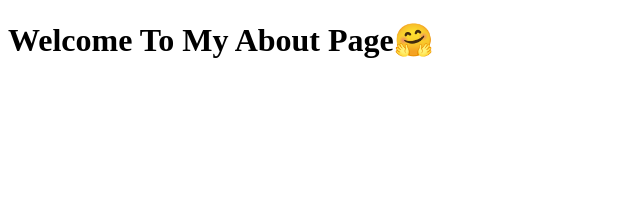
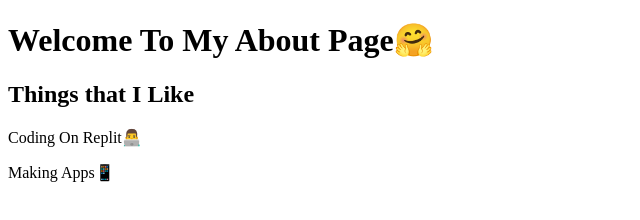
Before and after one commit to caodial/About-me, a plain HTML site: page index.html in a window 1280 px wide. Shown: the whole page, without its empty margins (0-640 px from the left). Drawn offline with Linux system fonts and the light colour scheme.

Commit message:
Update index.html

```diff
--- a/index.html
+++ b/index.html
@@ -6,3 +6,8 @@
   <meta name="viewport" content="width=device-width">
   <title>About Page 🤗</title>
   <h1> Welcome To My About Page🤗</h1>
+  <h2>Things that I Like</h2>
+  Coding On Replit👨‍💻
+  <p>
+ Making Apps📱
+ <p>
```
